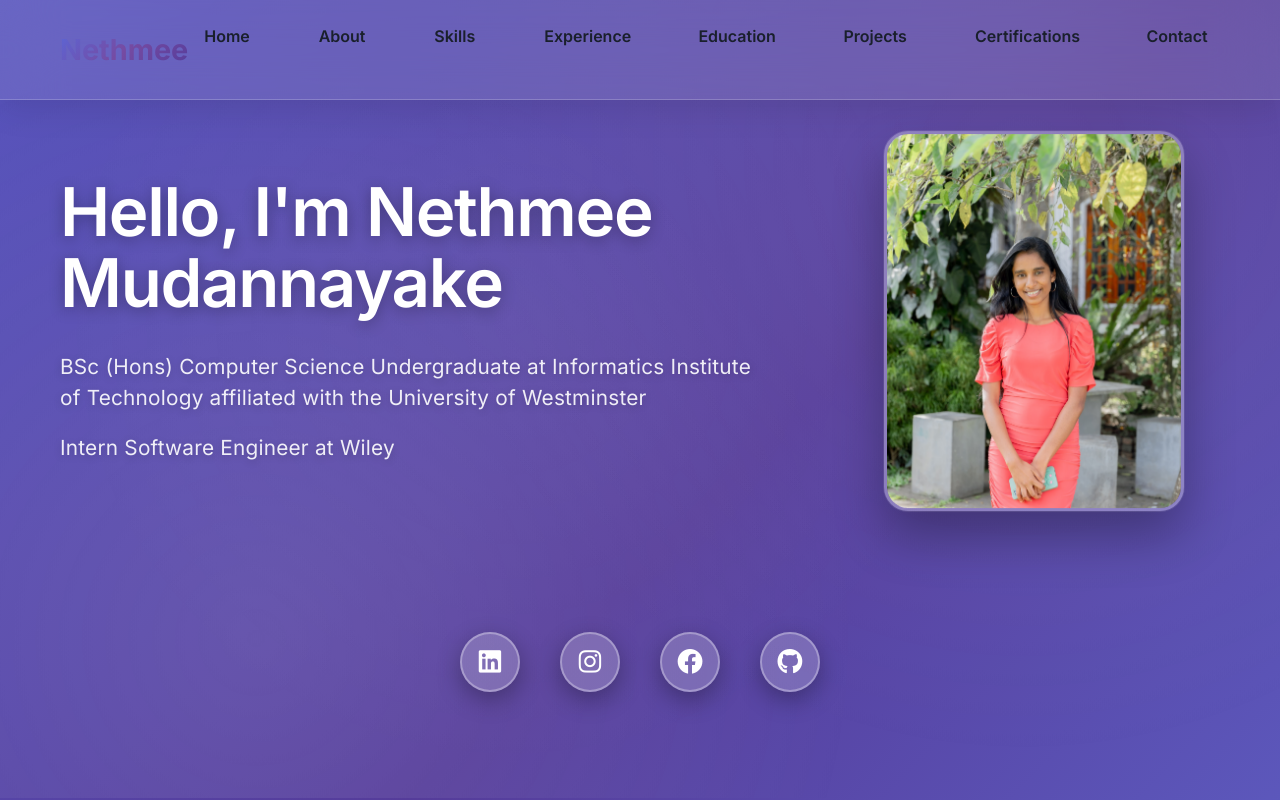
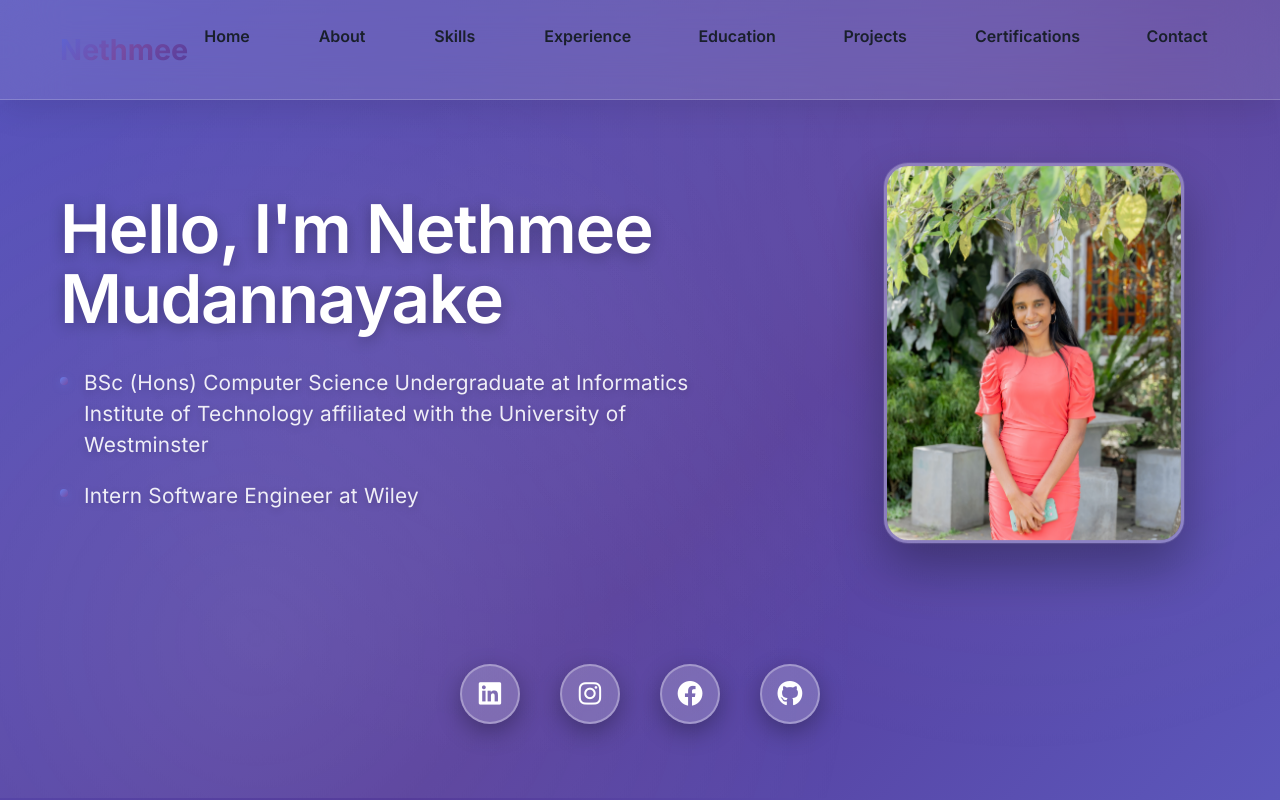
Before and after one commit to nethmee03/Portfolio_nethmee, a React (Create React App) app: page / in a window 1280 px wide. Shown: the top 800 px of the page. Built offline with nearby package versions, Linux system fonts and the light colour scheme; the HTML template or start-up script is replaced by a standard one.

Commit message:
feat: improve hero section animations and layout positioning

```diff
--- a/src/App.css
+++ b/src/App.css
@@ -164,7 +164,7 @@
   z-index: 2;
   max-width: 1200px;
   margin: 0 auto;
-  padding: 0 20px;
+  padding: 4rem 20px 0;
 }
 
 .hero-main-content {
@@ -275,8 +275,41 @@
   letter-spacing: 0.01em;
 }
 
+.subtitle-point {
+  display: flex;
+  align-items: flex-start;
+  margin-bottom: 1.2rem;
+  opacity: 0;
+  transition: all 0.8s ease;
+  gap: 1rem;
+}
+
+.point-indicator {
+  width: 8px;
+  height: 8px;
+  background: linear-gradient(135deg, #667eea, #764ba2);
+  border-radius: 50%;
+  margin-top: 0.6rem;
+  flex-shrink: 0;
+  box-shadow: 0 2px 8px rgba(102, 126, 234, 0.3);
+}
+
+.point-text {
+  font-size: 1.3rem;
+  font-weight: 400;
+  color: rgba(255, 255, 255, 0.9);
+  text-shadow: 0 2px 8px rgba(0, 0, 0, 0.2);
+  line-height: 1.5;
+  letter-spacing: 0.01em;
+}
+
 .hero .subtitle.fade-in {
   opacity: 0.95;
+  animation: fadeInUp 0.8s ease forwards;
+}
+
+.subtitle-point.fade-in {
+  opacity: 1;
   animation: fadeInUp 0.8s ease forwards;
 }
 
--- a/src/components/Hero.js
+++ b/src/components/Hero.js
@@ -4,8 +4,8 @@ import profileImage from '../image.jpg';
 const Hero = () => {
   const [displayText, setDisplayText] = useState('');
   const fullText = "Hello, I'm Nethmee Mudannayake";
-  const [showSubtitle, setShowSubtitle] = useState(false);
-  const [showDescription, setShowDescription] = useState(false);
+  const [showSubtitle1, setShowSubtitle1] = useState(false);
+  const [showSubtitle2, setShowSubtitle2] = useState(false);
   const [showSocial, setShowSocial] = useState(false);
 
   useEffect(() => {
@@ -16,12 +16,12 @@ const Hero = () => {
         index++;
       } else {
         clearInterval(typeInterval);
-        // Show subtitle after typing is complete
-        setTimeout(() => setShowSubtitle(true), 500);
-        // Show description after subtitle
-        setTimeout(() => setShowDescription(true), 1000);
-        // Show social links after description
-        setTimeout(() => setShowSocial(true), 1500);
+        // Show first subtitle after typing is complete
+        setTimeout(() => setShowSubtitle1(true), 1000);
+        // Show second subtitle after first one
+        setTimeout(() => setShowSubtitle2(true), 2000);
+        // Show social links after second subtitle
+        setTimeout(() => setShowSocial(true), 3000);
       }
     }, 100); // Adjust speed here (lower = faster)
 
@@ -36,8 +36,14 @@ const Hero = () => {
             <h1 className="typewriter">
               {displayText}
             </h1>
-            <p className={`subtitle ${showSubtitle ? 'fade-in' : ''}`}>BSc (Hons) Computer Science Undergraduate at Informatics Institute of Technology affiliated with the University of Westminster</p>
-            <p className={`subtitle ${showSubtitle ? 'fade-in' : ''}`}>Intern Software Engineer at Wiley</p>
+            <div className={`subtitle-point ${showSubtitle1 ? 'fade-in' : ''}`}>
+              <span className="point-indicator"></span>
+              <span className="point-text">BSc (Hons) Computer Science Undergraduate at Informatics Institute of Technology affiliated with the University of Westminster</span>
+            </div>
+            <div className={`subtitle-point ${showSubtitle2 ? 'fade-in' : ''}`}>
+              <span className="point-indicator"></span>
+              <span className="point-text">Intern Software Engineer at Wiley</span>
+            </div>
           </div>
           <div className="hero-image-container">
             <img
--- a/src/components/Projects.js
+++ b/src/components/Projects.js
@@ -37,12 +37,6 @@ const Projects = () => {
       status: "Completed",
       description: "Designed and developed an interactive and visually appealing website centered on the theme 'Life on the Land.' The website includes engaging features such as a splash screen, user profiles, an image gallery, and a fully functional shop, enhancing user experience and accessibility.",
       technologies: ["HTML5", "CSS", "JavaScript"]
-    },
-    {
-      title: "Machine Learning Research",
-      status: "Completed",
-      description: "Conducted an in-depth research project exploring various machine learning techniques, their classifications, practical applications, advantages, and limitations. The research provided valuable insights into supervised, unsupervised, and reinforcement learning, highlighting their impact across industries.",
-      technologies: ["Machine Learning", "Research"]
     }
   ];
 
```
